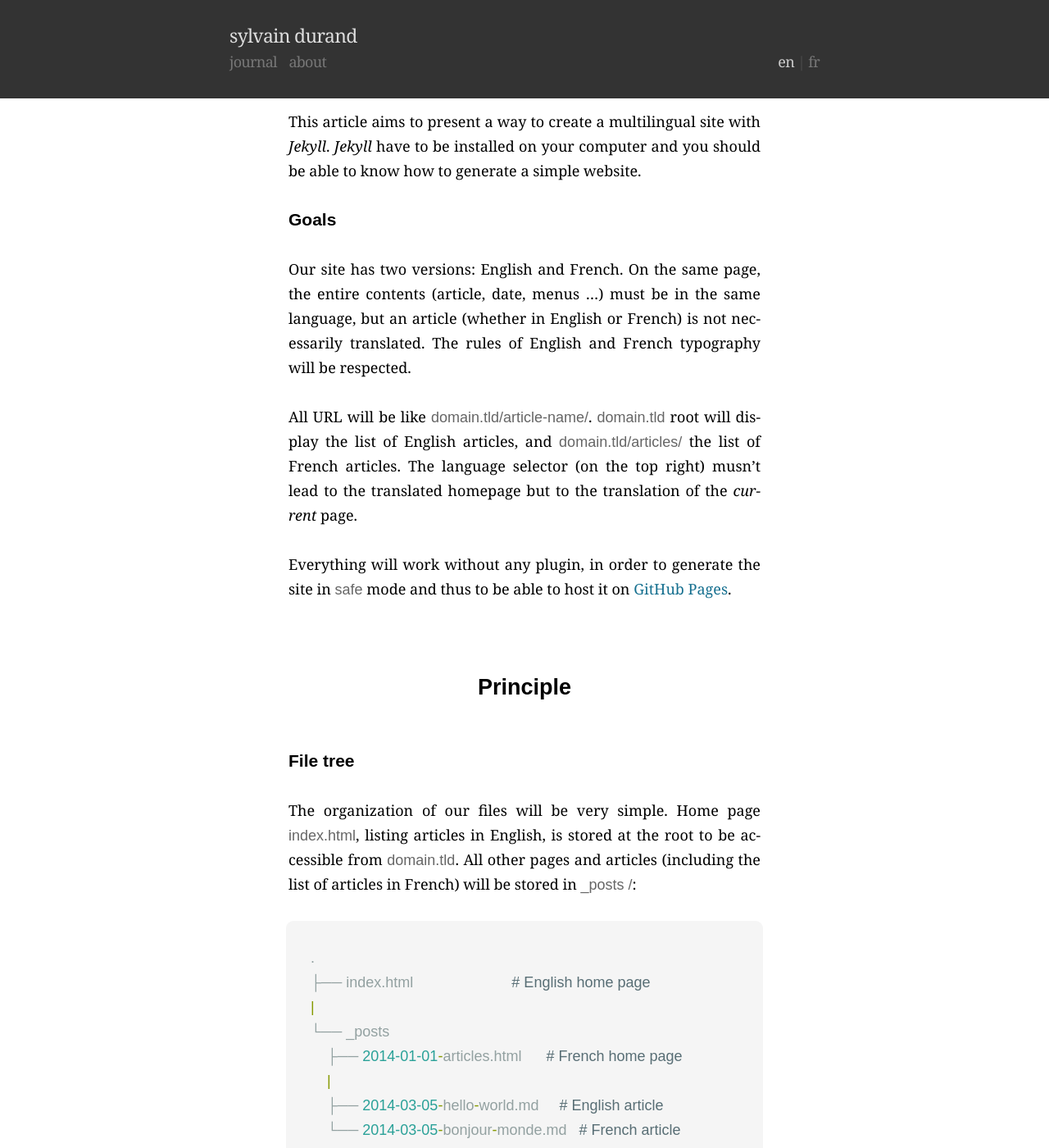
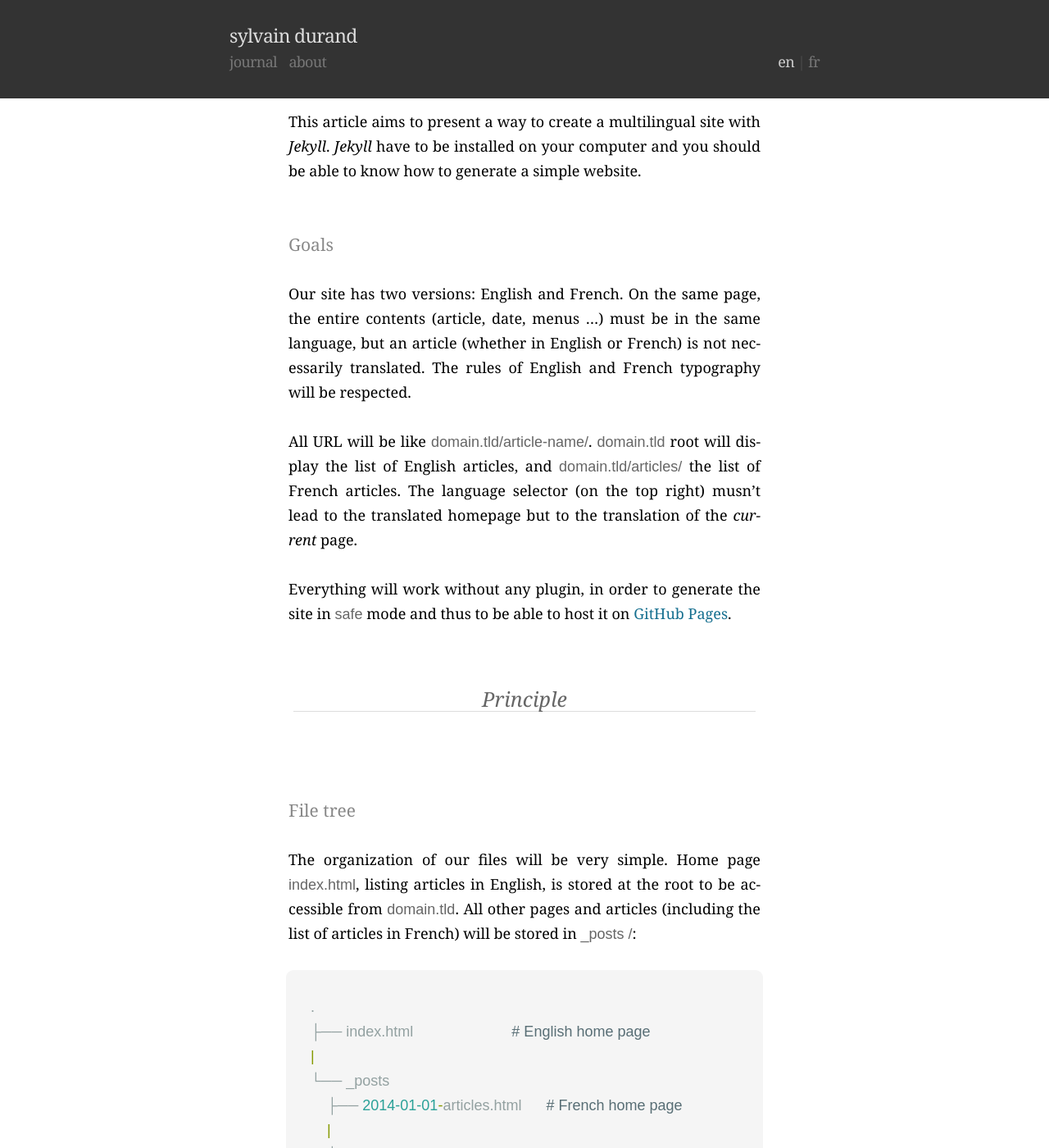
Before and after one commit to simonmeggle/simonmeggle.github.io, a Jekyll site: the page built from _posts/en/Jekyll/2014-02-23-multilingual-website-with-jekyll.md, in a window 1280 px wide and 1400 px high, scrolled down 380 px. Shown: the whole window at 82% size. Built offline with Jekyll 4.4.1, drawn with Linux system fonts in a browser that asks for light colours.

Commit message:
Changing h2 and h3 look

```diff
--- a/_config.yml
+++ b/_config.yml
@@ -1,4 +1,7 @@
 permalink: /:title/
+
+kramdown:
+  auto_ids: false
 
 defaults:
   -
--- a/_layouts/default.html
+++ b/_layouts/default.html
@@ -28,7 +28,7 @@
 <span>{% include date.html date=page.date lang=lang %}</span>
 </header>
 {% endif %}{% endfor %}
-{% if lang == 'en' %}{{ content }}{% else %}{{ content | replace: '“', '«&#160;' | replace: '”', '&#160;»' | replace: ' :', '&#160;:' | replace: ' ;', '&#160;;' }}{% endif %}
+{% if lang == 'en' %}{{ content }}{% else %}{{ content | replace: '“', '«&#160;' | replace: '”', '&#160;»' | replace: ' :', '&#160;:' | replace: ' ;', '&#160;;' | replace: '<h2>', '<h2><span>' | replace: '</h2>', '</span></h2>' }}{% endif %}
 </article>
 
 </html>
--- a/static/assets/style.sass
+++ b/static/assets/style.sass
@@ -102,15 +102,26 @@ h1
 
 
 h2
-  $size: 27 !global
-  +font($sans,bold)
-  +padding(3,1)
+  $size: 25 !global
+  +font($serif,italic)
+  +padding(2.5,0)
+  +width($width - 4em)
+  color: #666
   text-align: center
+  border-bottom: 1px solid #ddd
+  margin: -1px auto 1.5*$line/$size*$main+em
+
+  span
+    position: relative
+    top: .5em
+    background: #fff
+    padding: 0 .4em
 
 h3
   $size: 21 !global
-  +font($sans,bold)
-  +padding(1,0)
+  +font($serif)
+  +padding(2,0)
+  color: #888
   +width
 
 
```
